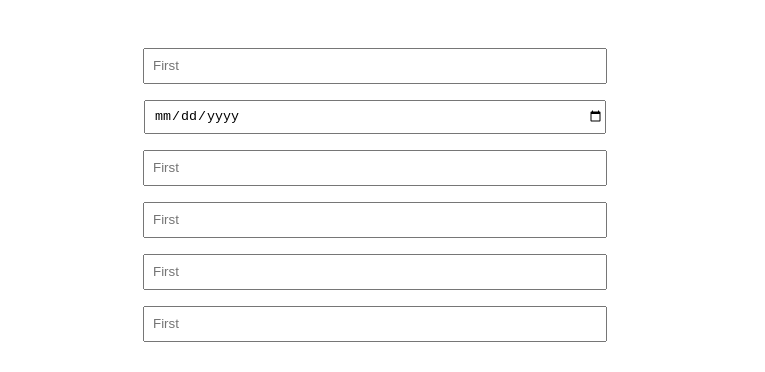
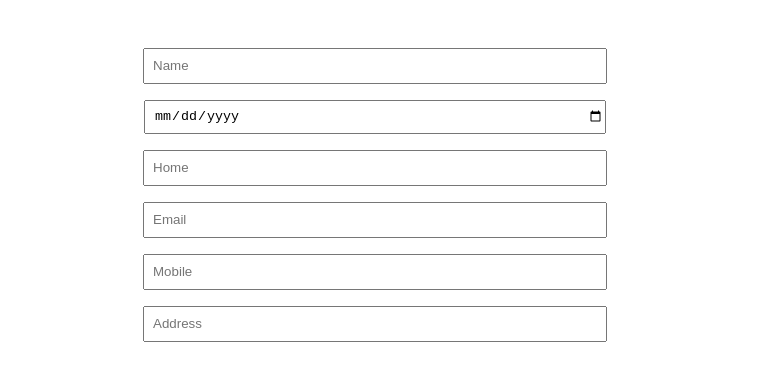
Before and after one commit to VuongNQ/learning-react, a React (Vite) app in the folder simple-project/calculator-BMI/: page / in a window 1280 px wide. Shown: the part 651-1023 px from the top of the page, without its empty margins (179-944 px from the left). Built offline with nearby package versions, Linux system fonts and the light colour scheme.

Commit message:
dev done

```diff
--- a/simple-project/calculator-BMI/src/formMain.tsx
+++ b/simple-project/calculator-BMI/src/formMain.tsx
@@ -4,63 +4,50 @@ import InputForm from "./resetInputFull";
 
 let NextId = 1;
 function FormMain() {
-  const [name, setName] = useState("");
-  const [email, setEmail] = useState("");
-  const [address, setAddress] = useState("");
-  const [home, setHome] = useState("");
-  const [date, setDate] = useState("");
-  const [mobile, setMobile] = useState("");
+  const [text, setText] = useState({
+    name: "",
+    date: "",
+    home: "",
+    email: "",
+    mobile: "",
+    address: "",
+  })
   const [arrayForm, setArrayForm] = useState<Data[]>([]);
   const handleSubmit = (e: { preventDefault: () => void }) => {
     e.preventDefault();
   };
-  const handleInput = (e: { target: { value: SetStateAction<string> } }) => {
-    setName(e.target.value);
+  const handleInput = (e: {
+    target: {
+      name: string; value: SetStateAction<string>
+    }
+  }) => {
+    const name = e.target.name;
+    const value = e.target.value;
+    setText((prev) => {
+      return { ...prev, [name]: value }
+    })
   };
-  const handleInputDate = (e: {
-    target: { value: SetStateAction<string> };
-  }) => {
-    setDate(e.target.value);
-  };
-  const handleInputEmail = (e: {
-    target: { value: SetStateAction<string> };
-  }) => {
-    setEmail(e.target.value);
-  };
-  const handleInputAddress = (e: {
-    target: { value: SetStateAction<string> };
-  }) => {
-    setAddress(e.target.value);
-  };
-  const handleInputHome = (e: {
-    target: { value: SetStateAction<string> };
-  }) => {
-    setHome(e.target.value);
-  };
-  const handleInputMobile = (e: {
-    target: { value: SetStateAction<string> };
-  }) => {
-    setMobile(e.target.value);
-  };
-  const handleSend = ({ name, email, address, home, date, mobile }: Data) => {
-    setName("");
-    setEmail("");
-    setAddress("");
-    setHome("");
-    setDate("");
-    setMobile("");
-    setArrayForm([
-      ...arrayForm,
+  const { email, name, date, home, mobile, address } = text;
+  const handleSend = () => {
+    setText({
+      name: "",
+      date: "",
+      home: "",
+      email: "",
+      mobile: "",
+      address: "",
+    })
+    setArrayForm(
+      [...arrayForm,
       {
         id: NextId++,
         name: name,
-        email: email,
-        address: address,
         date: date,
         home: home,
+        email: email,
         mobile: mobile,
-      },
-    ]);
+        address: address,
+      }])
   };
 
   const handleClose = (id: number) => {
@@ -70,18 +57,16 @@ function FormMain() {
   return (
     <form onSubmit={handleSubmit}>
       <h1>Personal Information Form</h1>
-      <InputForm disabled={isDisable} value={name} type="text" onChange={handleInput} name="name"/>
-      <InputForm disabled={isDisable} value={date} type="date" onChange={handleInputDate} name="date of birth"/>
-      <InputForm disabled={isDisable} value={home} type="text" onChange={handleInputHome} name="home"/>
-      <InputForm disabled={isDisable} value={email} type="text" onChange={handleInputEmail} name="email"/>
-      <InputForm disabled={isDisable} value={mobile} type="text" onChange={handleInputMobile} name="mobile"/>
-      <InputForm disabled={isDisable} value={address} type="text" onChange={handleInputAddress} name="address"
+      <InputForm disabled={isDisable} value={text.name} type="text" onChange={handleInput} placeholder="Name" name="name" />
+      <InputForm disabled={isDisable} value={text.date} type="date" onChange={handleInput} placeholder="Date" name="date" />
+      <InputForm disabled={isDisable} value={text.home} type="text" onChange={handleInput} placeholder="Home" name="home" />
+      <InputForm disabled={isDisable} value={text.email} type="text" onChange={handleInput} placeholder="Email" name="email" />
+      <InputForm disabled={isDisable} value={text.mobile} type="text" onChange={handleInput} placeholder="Mobile" name="mobile" />
+      <InputForm disabled={isDisable} value={text.address} type="text" onChange={handleInput} placeholder="Address" name="address"
       />
       <button
-        disabled={email === "" || isDisable}
-        onClick={() =>
-          handleSend({ id: 1, name, email, address, home, date, mobile })
-        }
+        disabled={text.email === "" || isDisable}
+        onClick={handleSend}
         className="send"
         type="submit"
       >
@@ -101,14 +86,13 @@ function FormMain() {
                   }}
                 >
                   <h5 style={{ marginLeft: "12rem" }}>Infomation</h5>
-                  {isDisable ? null : (
                   <button
+                    disabled={isDisable}
                     style={{ marginLeft: "9rem" }}
                     onClick={() => handleClose(item.id)}
                   >
                     X
                   </button>
-                  )}
                 </div>
                 <label className="Name" htmlFor="">
                   Name: {""}
--- a/simple-project/calculator-BMI/src/resetInputFull.tsx
+++ b/simple-project/calculator-BMI/src/resetInputFull.tsx
@@ -4,19 +4,20 @@ interface InputTs {
   disabled?: boolean;
   type: "date" | "text";
   value: string | number;
-  name: "name" | "address" | "date of birth" | "email" | "home" | "mobile";
+  name: "name" | "address" | "date" | "email" | "home" | "mobile";
+  placeholder: "Name" | "Address" | "Date" | "Email" | "Home" | "Mobile";
   onChange?: React.ChangeEventHandler<HTMLInputElement>;
 }
-function InputForm({ disabled, type, value, onChange }: InputTs) {
+function InputForm({ disabled, type, value, onChange,name, placeholder }: InputTs) {
   return (
     <input
       disabled={disabled}
       type={type}
       autoComplete="off"
       value={value}
-      name="Name" // dựa vào type để hiển thị đúng name
+      name={name} // dựa vào type để hiển thị đúng name
       onChange={onChange}
-      placeholder="First"
+      placeholder={placeholder}
     />
   );
 }
```
Lines whose indentation alone changed are shown as unchanged.
